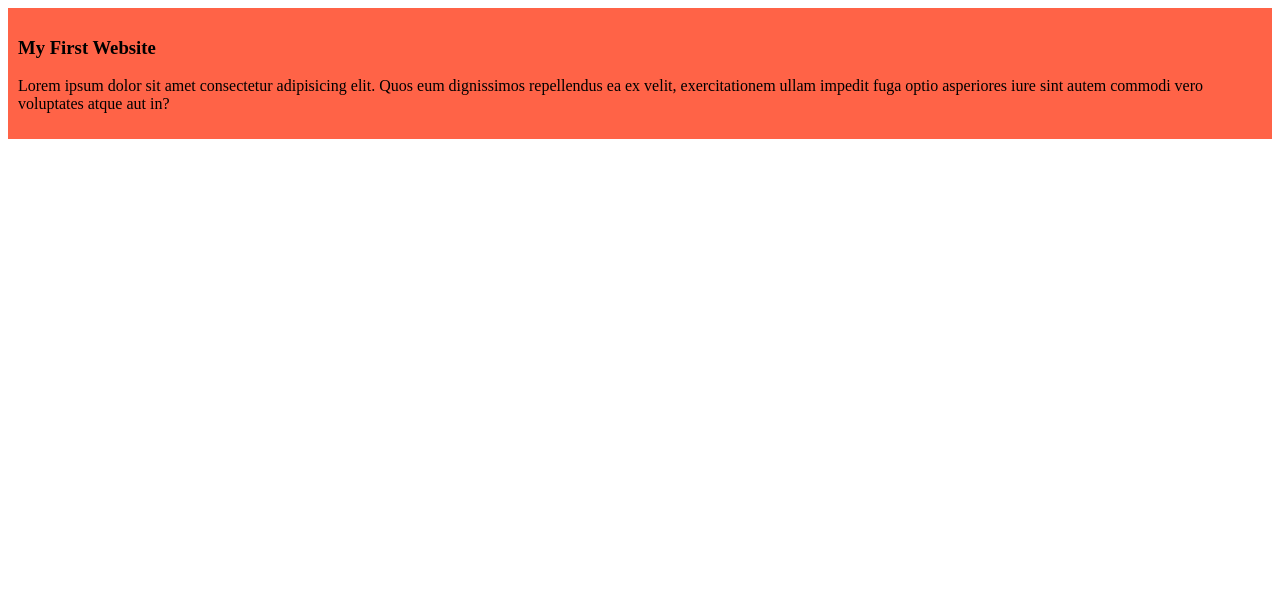
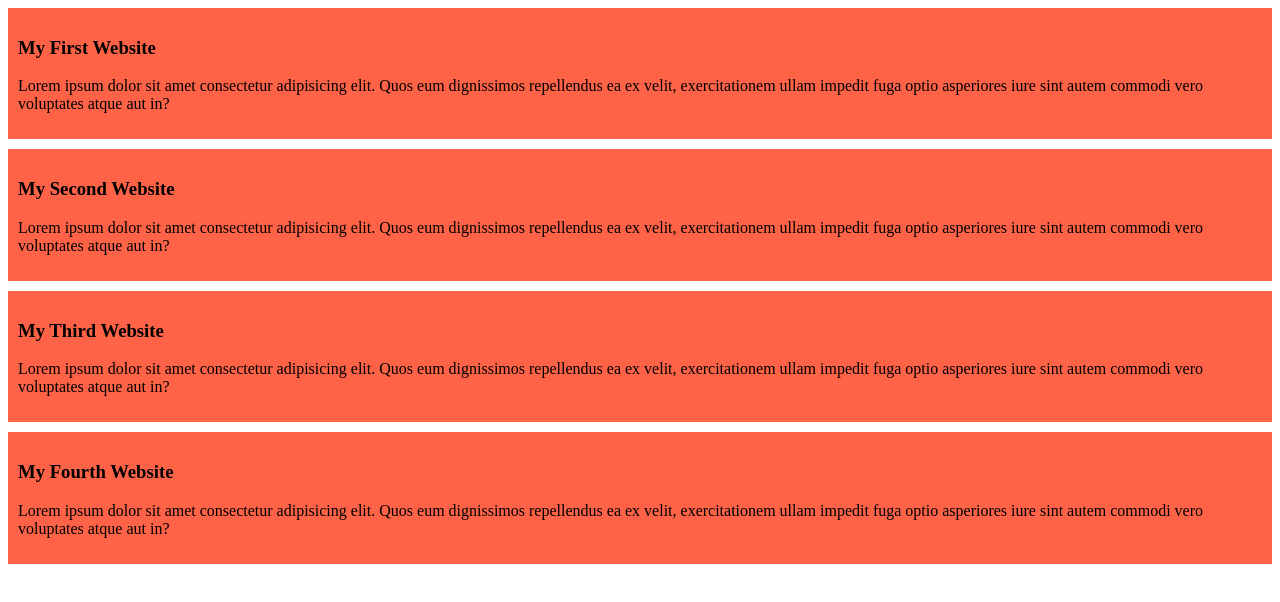
Before and after one commit to nazmulhassannaz/my-simple-website, a plain HTML site: page index.html in a window 1280 px wide. Drawn offline with Linux system fonts and the light colour scheme.

Commit message:
added the second third and fourth website

```diff
--- a/index.html
+++ b/index.html
@@ -11,5 +11,17 @@
         <h3>My First Website</h3>
         <p>Lorem ipsum dolor sit amet consectetur adipisicing elit. Quos eum dignissimos repellendus ea ex velit, exercitationem ullam impedit fuga optio asperiores iure sint autem commodi vero voluptates atque aut in?</p>
     </div>
+    <div>
+        <h3>My Second Website</h3>
+        <p>Lorem ipsum dolor sit amet consectetur adipisicing elit. Quos eum dignissimos repellendus ea ex velit, exercitationem ullam impedit fuga optio asperiores iure sint autem commodi vero voluptates atque aut in?</p>
+    </div>
+    <div>
+        <h3>My Third Website</h3>
+        <p>Lorem ipsum dolor sit amet consectetur adipisicing elit. Quos eum dignissimos repellendus ea ex velit, exercitationem ullam impedit fuga optio asperiores iure sint autem commodi vero voluptates atque aut in?</p>
+    </div>
+    <div>
+        <h3>My Fourth Website</h3>
+        <p>Lorem ipsum dolor sit amet consectetur adipisicing elit. Quos eum dignissimos repellendus ea ex velit, exercitationem ullam impedit fuga optio asperiores iure sint autem commodi vero voluptates atque aut in?</p>
+    </div>
 </body>
 </html>
--- a/styles/blog.css
+++ b/styles/blog.css
@@ -1,4 +1,5 @@
 div{
     background-color: tomato;
     padding: 10px;
+    margin-bottom: 10px;
 }
```
